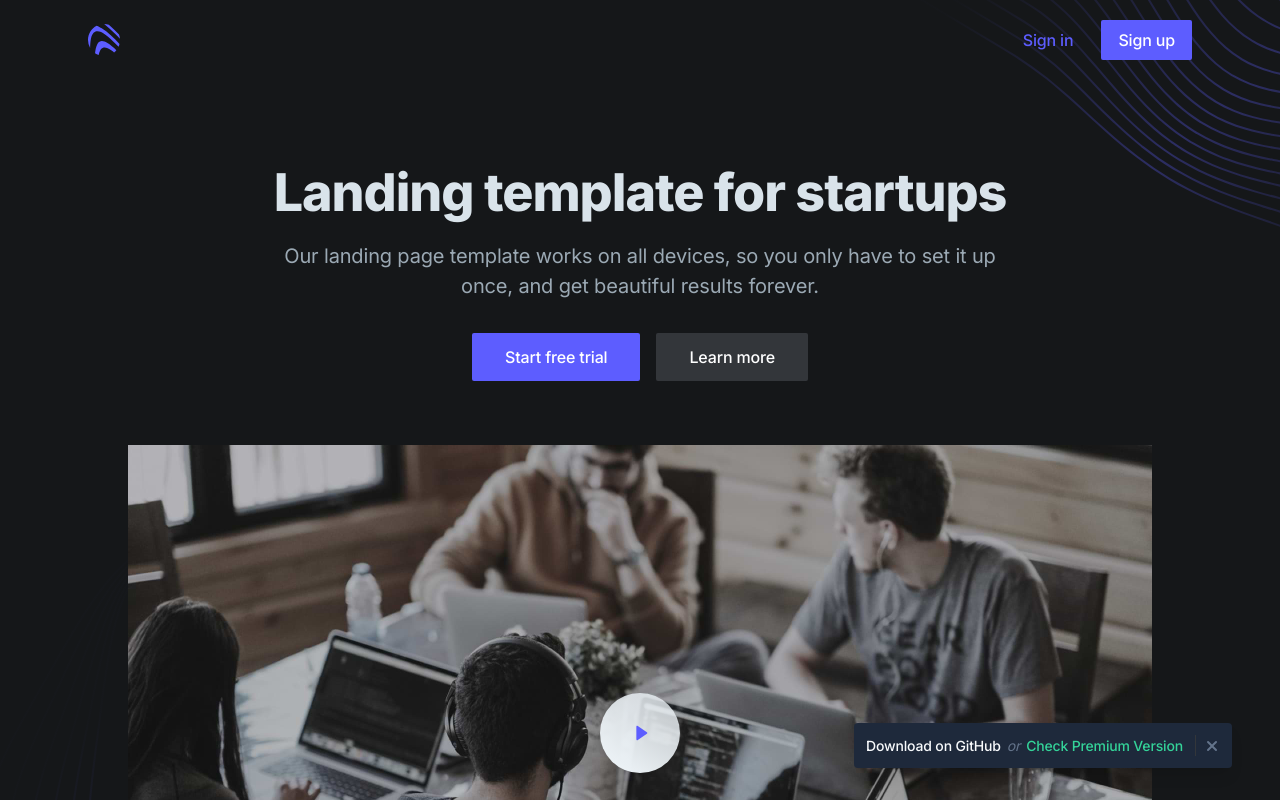
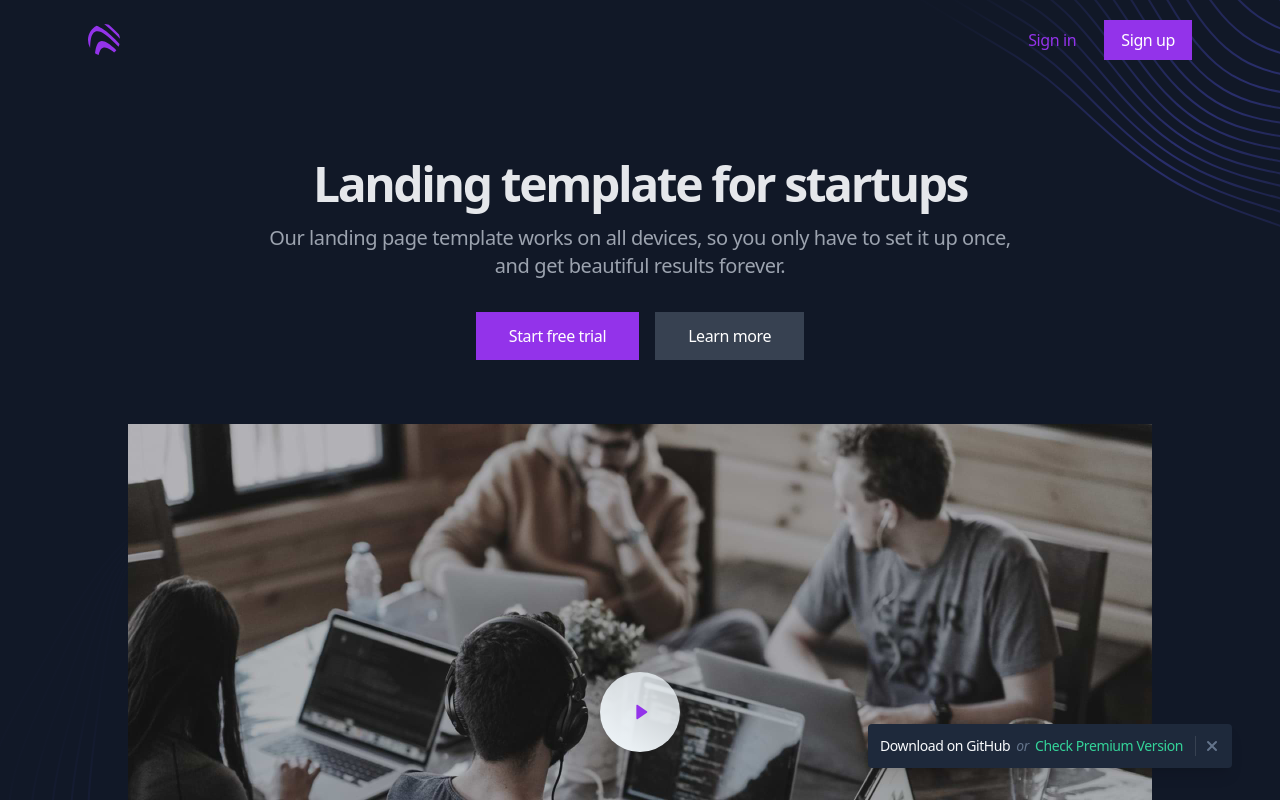
Before and after one commit to heritierbagumire/next-landing-template, a Next.js app: page / in a window 1280 px wide. Shown: the top 800 px of the page. Built offline with nearby package versions, Linux system fonts and the light colour scheme.

Commit message:
config tw-merge changed

```diff
--- a/tailwind.config.js
+++ b/tailwind.config.js
@@ -1,77 +1,77 @@
 /** @type {import('tailwindcss').Config} */
 module.exports = {
+  darkMode: ["class"],
   content: [
-    './app/**/*.{js,ts,jsx,tsx}',
-    './pages/**/*.{js,ts,jsx,tsx}',
-    './components/**/*.{js,ts,jsx,tsx}',
+    './pages/**/*.{ts,tsx}',
+    './components/**/*.{ts,tsx}',
+    './app/**/*.{ts,tsx}',
+    './src/**/*.{ts,tsx}',
   ],
+  prefix: "",
   theme: {
+    container: {
+      center: true,
+      padding: "2rem",
+      screens: {
+        "2xl": "1400px",
+      },
+    },
     extend: {
       colors: {
-        gray: {
-          100: '#EBF1F5',
-          200: '#D9E3EA',
-          300: '#C5D2DC',
-          400: '#9BA9B4',
-          500: '#707D86',
-          600: '#55595F',
-          700: '#33363A',
-          800: '#25282C',
-          900: '#151719',
+        border: "hsl(var(--border))",
+        input: "hsl(var(--input))",
+        ring: "hsl(var(--ring))",
+        background: "hsl(var(--background))",
+        foreground: "hsl(var(--foreground))",
+        primary: {
+          DEFAULT: "hsl(var(--primary))",
+          foreground: "hsl(var(--primary-foreground))",
         },
-        purple: {
-          100: '#F4F4FF',
-          200: '#E2E1FF',
-          300: '#CBCCFF',
-          400: '#ABABFF',
-          500: '#8D8DFF',
-          600: '#5D5DFF',
-          700: '#4B4ACF',
-          800: '#38379C',
-          900: '#262668',
+        secondary: {
+          DEFAULT: "hsl(var(--secondary))",
+          foreground: "hsl(var(--secondary-foreground))",
+        },
+        destructive: {
+          DEFAULT: "hsl(var(--destructive))",
+          foreground: "hsl(var(--destructive-foreground))",
+        },
+        muted: {
+          DEFAULT: "hsl(var(--muted))",
+          foreground: "hsl(var(--muted-foreground))",
+        },
+        accent: {
+          DEFAULT: "hsl(var(--accent))",
+          foreground: "hsl(var(--accent-foreground))",
+        },
+        popover: {
+          DEFAULT: "hsl(var(--popover))",
+          foreground: "hsl(var(--popover-foreground))",
+        },
+        card: {
+          DEFAULT: "hsl(var(--card))",
+          foreground: "hsl(var(--card-foreground))",
         },
       },
-      spacing: {
-        '9/16': '56.25%',
-        '3/4': '75%',
-        '1/1': '100%',
+      borderRadius: {
+        lg: "var(--radius)",
+        md: "calc(var(--radius) - 2px)",
+        sm: "calc(var(--radius) - 4px)",
       },
-      fontFamily: {
-        inter: ['var(--font-inter)', 'sans-serif'],
-        'architects-daughter': ['var(--font-architects-daughter)', 'sans-serif']
+      keyframes: {
+        "accordion-down": {
+          from: { height: "0" },
+          to: { height: "var(--radix-accordion-content-height)" },
+        },
+        "accordion-up": {
+          from: { height: "var(--radix-accordion-content-height)" },
+          to: { height: "0" },
+        },
       },
-      fontSize: {
-        xs: '0.75rem',
-        sm: '0.875rem',
-        base: '1rem',
-        lg: '1.125rem',
-        xl: '1.25rem',
-        '2xl': '1.5rem',
-        '3xl': '2rem',
-        '4xl': '2.5rem',
-        '5xl': '3.25rem',
-        '6xl': '4rem',
-      },
-      inset: {
-        'full': '100%',
-      },
-      letterSpacing: {
-        tighter: '-0.02em',
-        tight: '-0.01em',
-        normal: '0',
-        wide: '0.01em',
-        wider: '0.02em',
-        widest: '0.4em',
-      },
-      minWidth: {
-        '10': '2.5rem',
-      },
-      scale: {
-        '98': '.98'
+      animation: {
+        "accordion-down": "accordion-down 0.2s ease-out",
+        "accordion-up": "accordion-up 0.2s ease-out",
       },
     },
   },
-  plugins: [
-    require('@tailwindcss/forms'),
-  ],
+  plugins: [require("tailwindcss-animate")],
 }
```
